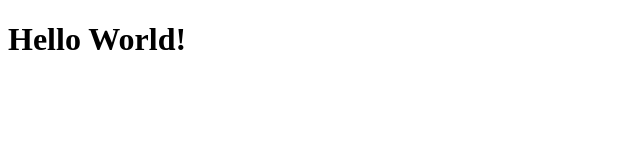
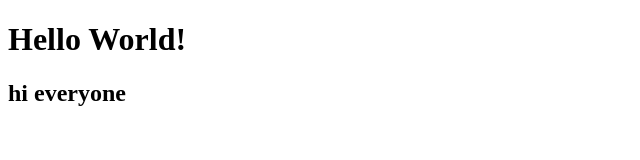
Before and after one commit to William-Mayer-33/secoms319, a plain HTML site: page index.html in a window 1280 px wide. Shown: the whole page, without its empty margins (0-640 px from the left). Drawn offline with Linux system fonts and the light colour scheme.

Commit message:
hieveryone

```diff
--- a/index.html
+++ b/index.html
@@ -10,5 +10,8 @@
     <h1>
         Hello World!
     </h1>
+    <h2>
+        hi everyone
+    </h2>
 </body>
 </html>
```
